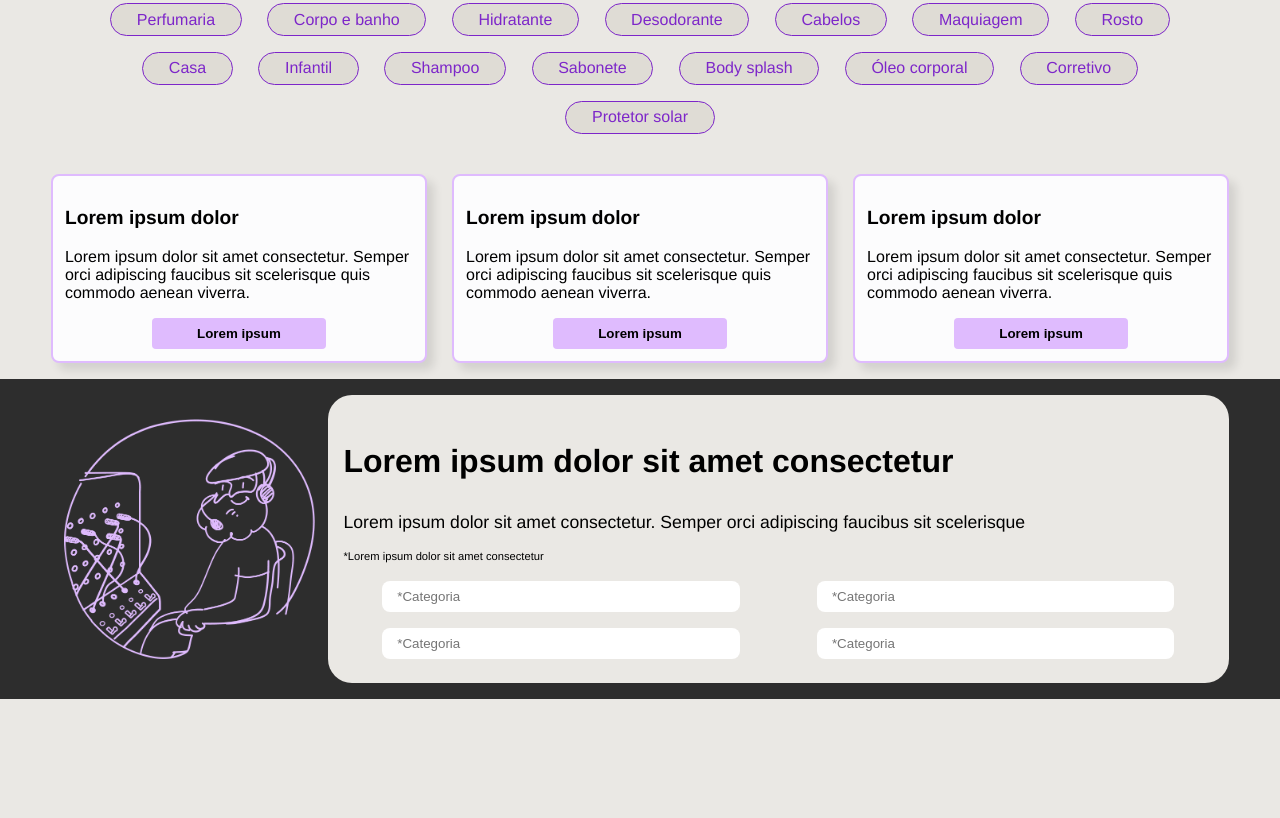
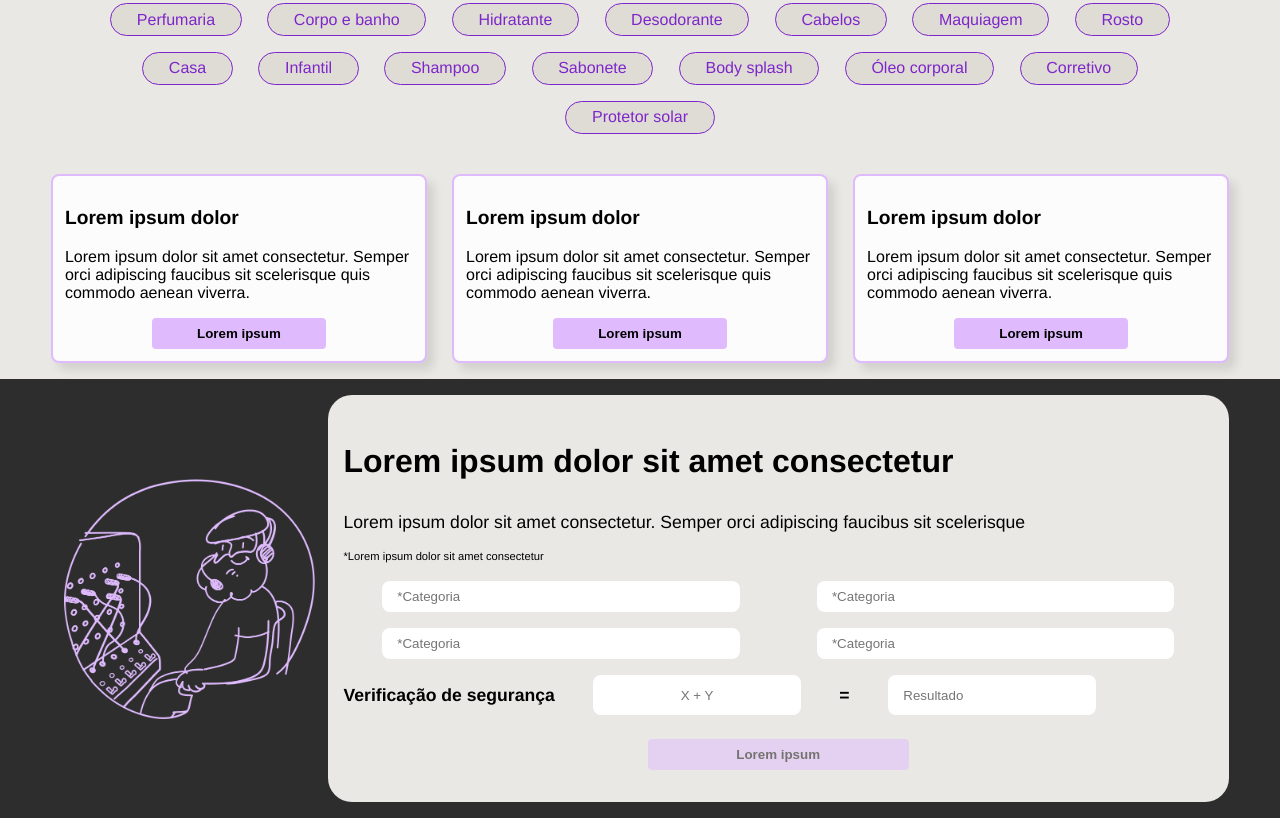
Before and after one commit to danielosilva1/desafio-monks, a plain HTML site: page index.html in a window 1280 px wide. Shown: the part 1946-2764 px from the top of the page. Before the commit the page ends 2645 px from the top, so only its background shows below. Drawn offline with Linux system fonts and the light colour scheme.

Commit message:
implementa frontend da validação de segurança

```diff
--- a/index.html
+++ b/index.html
@@ -136,6 +136,15 @@
                 <input placeholder="*Categoria"/>
                 <input placeholder="*Categoria"/>
             </div>
+            <div class="security-area">
+                <p>Verificação de segurança</p>
+                <div>
+                    <input class="security_area__sum" readonly placeholder="X + Y"/>
+                    <p> = </p>
+                    <input class="security_area__sum-result" placeholder="Resultado"/>
+                </div>
+            </div>
+            <button class="container-form__button">Lorem ipsum</button>
         </form>
     </div>
     <script src="./script.js"></script>
--- a/styles.css
+++ b/styles.css
@@ -310,6 +310,44 @@ html, body {
     font-size: 0.7em;
 }
 
+.security-area {
+    display: flex;
+}
+
+.security-area p {
+    font-size: 1.1em;
+    font-weight: bold;
+}
+
+/* Div onde as caixas do desafio e resposta estão */
+.security-area div {
+    display: flex;
+}
+
+.security-area input {
+    width: 100%;
+}
+
+.security_area__sum {
+    text-align: center;
+}
+
+.container-form__button {
+    background-color: rgba(223, 187, 254, 1);
+    opacity: 50%;
+    font-weight: bold;
+    padding: 1vh 2vw;
+    border: none;
+    border-radius: 4px;
+    cursor: pointer;
+    width: 30%;
+    margin: 2vh 35%;
+}
+
+.container-form__button:hover {
+    opacity: 100%;
+}
+
 @media screen and (max-width: 768px) {
     /* Oculta o menu de categorias horizontal */
     .header-categories {
@@ -384,8 +422,8 @@ html, body {
         margin: 1vh 0;
     }
 
-    /* Mostra container de contato na vertical (imagem acima do formulário */
-    .container-form {
+    /* Mostra container de formulário na vertical (imagem acima do formulário) */
+    .container-form, .security-area {
         flex-direction: column;
     }
 }
```
